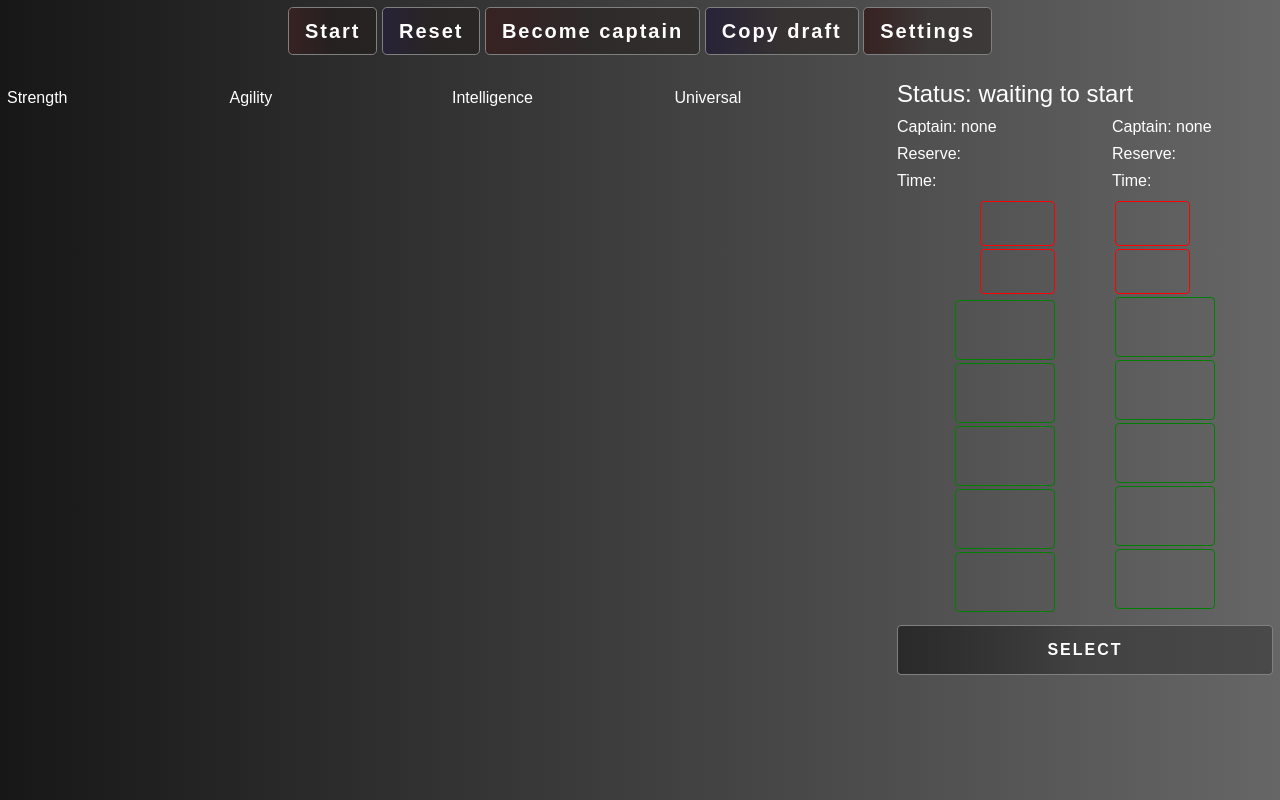
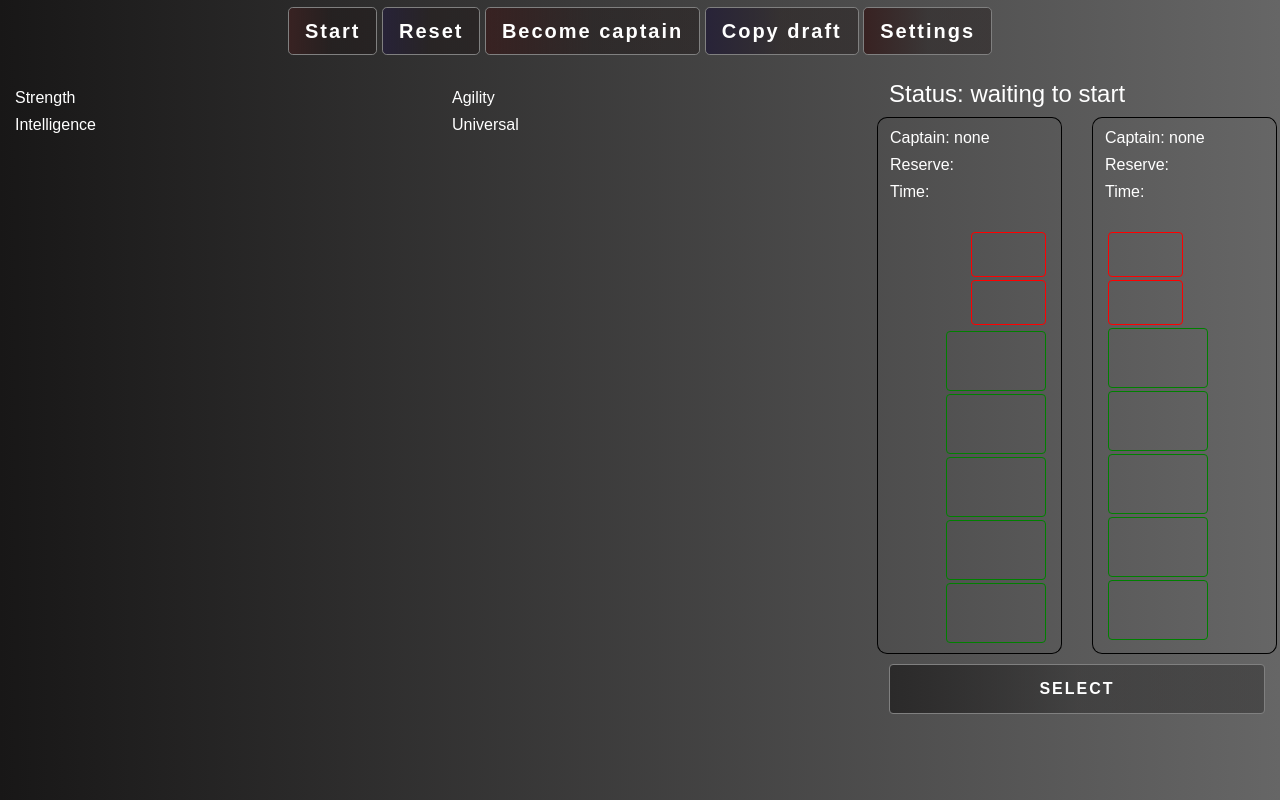
Before and after one commit to alexander-lindstrom/dota-custom-draft, a website: page index.html in a window 1280 px wide. Drawn offline with nearby package versions, Linux system fonts and the light colour scheme; no server answers.

Commit message:
2 rows for heroes and a border

```diff
--- a/index.html
+++ b/index.html
@@ -22,20 +22,22 @@
 		</div>
 	</div>
 	<div class="spacer"></div>
-	<div class="row">
+	<div class="row main_row">
 		<div class="available col" id="available_heroes">
 			<div class="row"><h4 id="available_heroes_header"></h4></div>
 			<div class="row">
-				<div class="col col-3" id="available_heroes_str">
+				<div class="col col-6" id="available_heroes_str">
 
 				</div>
-				<div class="col col-3" id="available_heroes_agi">
+				<div class="col col-6" id="available_heroes_agi">
 
 				</div>
-				<div class="col col-3" id="available_heroes_int">
+			</div>
+			<div class="row">
+				<div class="col col-6" id="available_heroes_int">
 
 				</div>
-				<div class="col col-3" id="available_heroes_uni">
+				<div class="col col-6" id="available_heroes_uni">
 
 				</div>
 			</div>
@@ -78,7 +80,7 @@
 				</div>
 			</div>
 			<div class="row">
-				<div class="col radiand_col">
+				<div class="col radiant_col">
 					<div class="radiant_info">
 						<!--<div class="row">
 							<div class="col-lg-auto">
--- a/public/css/main.css
+++ b/public/css/main.css
@@ -13,6 +13,9 @@ body {
 	caret-color: transparent;
 	background: rgb(0,0,0);
 	background: linear-gradient(90deg, rgb(24, 23, 23) 0%, rgba(255,255,255,0.3981967787114846) 100%);
+}
+.main_row {
+	padding: 0 8px;
 }
 .available{
 	width: auto;
@@ -95,16 +98,22 @@ img{
 	left: 50%;*/
 }
 
-.radiant_info{
-	/*position: absolute;
-	top: 20%;
-	left: 50%;*/
+.radiant_info , .dire_info{
+	padding-top: 10px;
+	padding-bottom: 10px;
+	border :1px solid black;
+	border-top-left-radius: 10px;
+	border-top-right-radius: 10px;
+	border-bottom: none;
 }
-
-.dire_info{
-	/*position: absolute;
-	top: 50%;
-	left: 50%;*/
+.radiant_col, .dire_col {
+	border :1px solid black;
+	border-bottom-left-radius: 10px;
+	border-bottom-right-radius: 10px;
+	border-top: none;
+}
+.radiant_col .radiant_info,.dire_col .dire_info {
+	border: none;
 }
 
 .modal{
```
